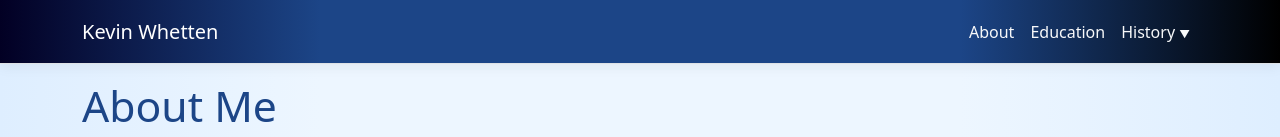
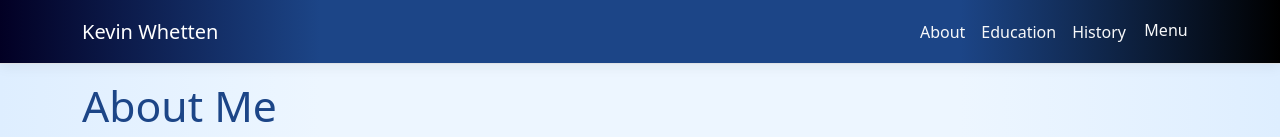
Before and after one commit to KevinWhetten/personal-website, an Angular app in the folder Personal-Website/ClientApp/: page / in a window 1280 px wide. Shown: the top 137 px of the page. Built offline with nearby package versions, Linux system fonts and the light colour scheme.

Commit message:
Added menu

```diff
--- a/Personal-Website/ClientApp/src/app/app.module.ts
+++ b/Personal-Website/ClientApp/src/app/app.module.ts
@@ -12,6 +12,8 @@ import {AboutComponent} from './about/about.component';
 import {EducationComponent} from './education/education.component';
 import {MiniaturesComponent} from "./miniatures/miniatures.component";
 import {MusicComponent} from './music/music.component';
+import {MatIconModule} from "@angular/material/icon";
+import {MatButtonModule} from "@angular/material/button";
 
 @NgModule({
   declarations: [
@@ -33,7 +35,9 @@ import {MusicComponent} from './music/music.component';
       {path: 'education', component: EducationComponent},
       {path: 'miniatures', component: MiniaturesComponent},
       {path: 'music', component: MusicComponent},
-    ])
+    ]),
+    MatIconModule,
+    MatButtonModule
   ],
   providers: [],
   bootstrap: [AppComponent]
--- a/Personal-Website/ClientApp/src/app/nav-menu/nav-menu.component.html
+++ b/Personal-Website/ClientApp/src/app/nav-menu/nav-menu.component.html
@@ -2,8 +2,7 @@
   <nav class="navbar navbar-expand-sm navbar-toggleable-sm navbar-dark bg-white border-bottom box-shadow mb-3">
     <div class="container">
       <a class="navbar-brand" [routerLink]="['/']">Kevin Whetten</a>
-      <div class="navbar-collapse collapse d-sm-inline-flex justify-content-end"
-           [ngClass]="{ show: isExpanded }">
+      <div class="d-sm-inline-flex justify-content-end">
         <ul class="navbar-nav flex-grow">
           <li class="nav-item"
               [routerLinkActive]="['link-active']"
@@ -14,10 +13,17 @@
             <a class="nav-link text-light" [routerLink]="['/education']">Education</a>
           </li>
           <li class="nav-item" [routerLinkActive]="['link-active']">
-            <a class="nav-link text-light" [routerLink]="['/hobbies']">History <span class="text-small">▼</span></a>
+            <a class="nav-link text-light" [routerLink]="['/history']">History</a>
           </li>
           <li class="nav-item">
-            <mat-menu></mat-menu>
+            <a class="nav-link text-light" mat-button [matMenuTriggerFor]="menu">Menu</a>
+            <div>
+              <mat-menu #menu="matMenu">
+                <a mat-menu-item class="nav-link text-light" [routerLink]="['/music']">Music</a>
+                <a mat-menu-item class="nav-link text-light" [routerLink]="['/miniatures']">Miniatures</a>
+                <a mat-menu-item class="nav-link text-light" [routerLink]="['/']"></a>
+              </mat-menu>
+            </div>
           </li>
         </ul>
       </div>
--- a/Personal-Website/ClientApp/src/app/nav-menu/nav-menu.component.ts
+++ b/Personal-Website/ClientApp/src/app/nav-menu/nav-menu.component.ts
@@ -1,4 +1,4 @@
-import { Component } from '@angular/core';
+import {Component} from '@angular/core';
 
 @Component({
   selector: 'app-nav-menu',
@@ -6,13 +6,4 @@ import { Component } from '@angular/core';
   styleUrls: ['./nav-menu.component.scss']
 })
 export class NavMenuComponent {
-  isExpanded = false;
-
-  collapse() {
-    this.isExpanded = false;
-  }
-
-  toggle() {
-    this.isExpanded = !this.isExpanded;
-  }
 }
--- a/Personal-Website/ClientApp/tsconfig.json
+++ b/Personal-Website/ClientApp/tsconfig.json
@@ -5,6 +5,7 @@
     "outDir": "./dist/out-tsc",
     "forceConsistentCasingInFileNames": true,
     "strict": true,
+    "strictPropertyInitialization": false,
     "noImplicitReturns": true,
     "noFallthroughCasesInSwitch": true,
     "sourceMap": true,
```
